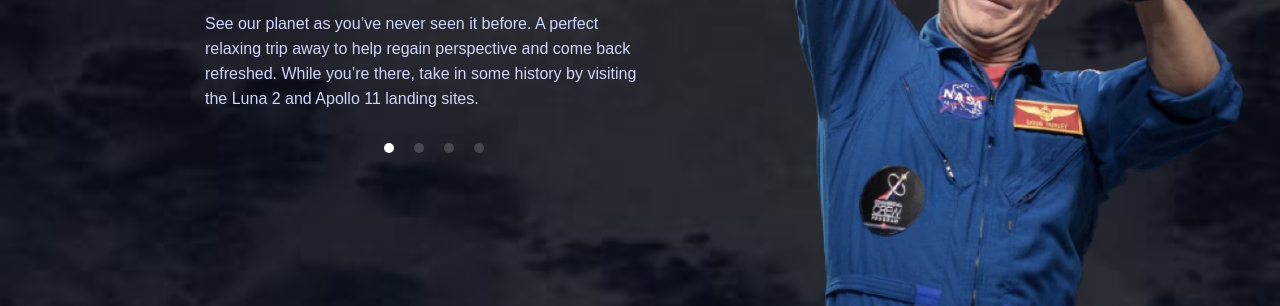
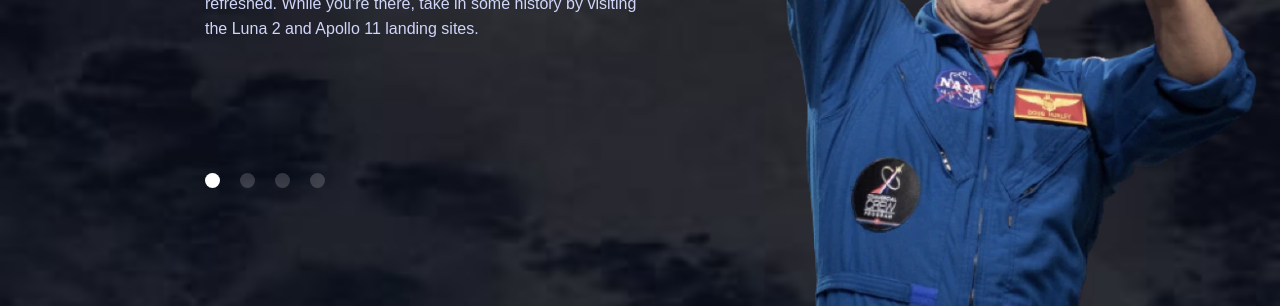
Before and after one commit to tunajim/space-tourism-site, a plain HTML site: page crew.html in a window 1280 px wide. Shown: the part 494-800 px from the top of the page. Drawn offline with nearby package versions, Linux system fonts and the light colour scheme; a web font is replaced by a local one.

Commit message:
complete responsive design for desktop

```diff
--- a/styles/crew.css
+++ b/styles/crew.css
@@ -171,6 +171,16 @@ h1 {
 
     }
 
+    .crew-selectors {
+        justify-content: start;
+        margin-top: 10rem;
+    }
+
+    .crew-selector {
+        width: 1.5rem;
+        height: 1.5rem;
+    }
+
     .crew-info {
         grid-row: 3 / 3;
         margin-left: 16.65rem;
```
